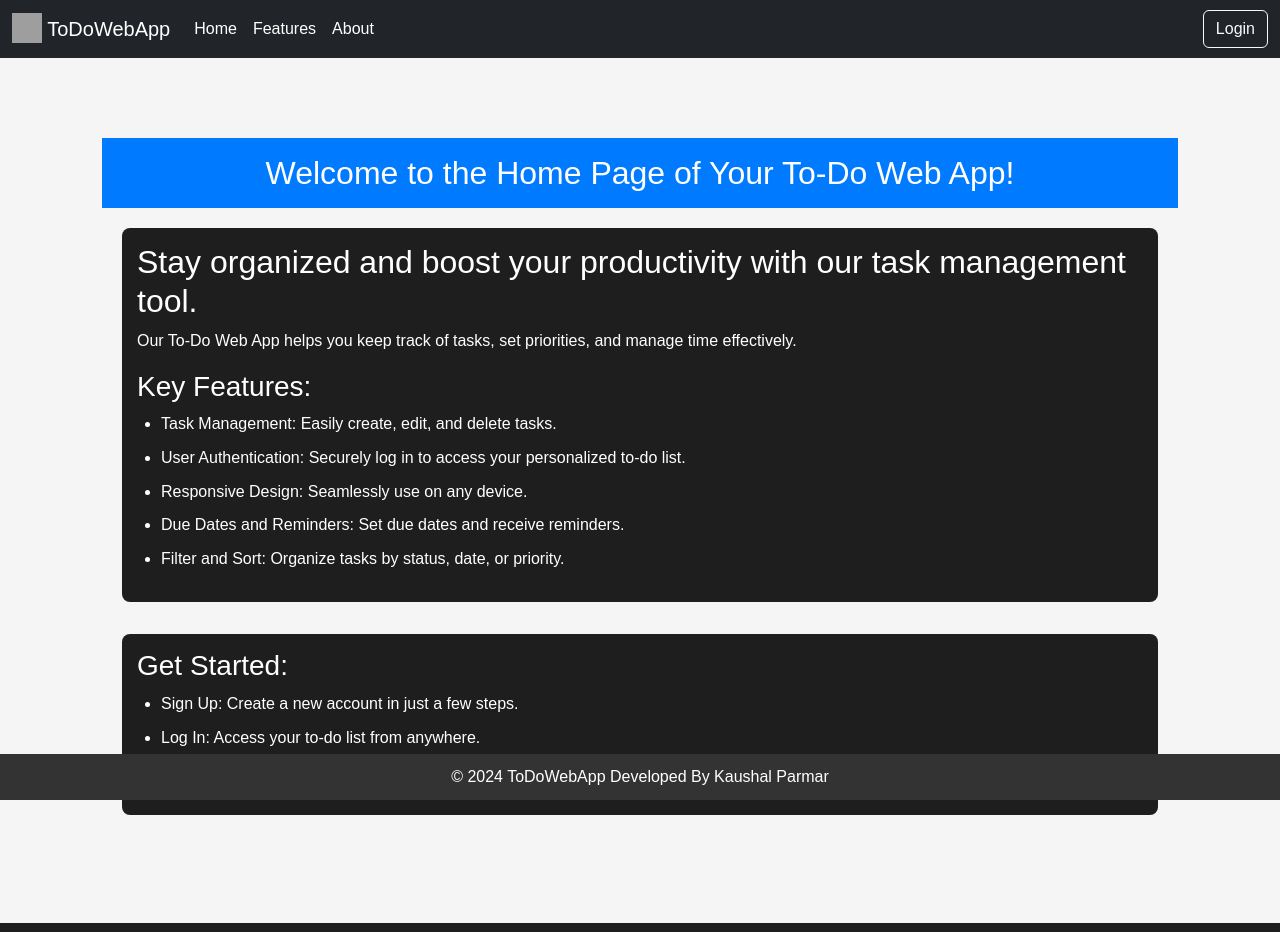
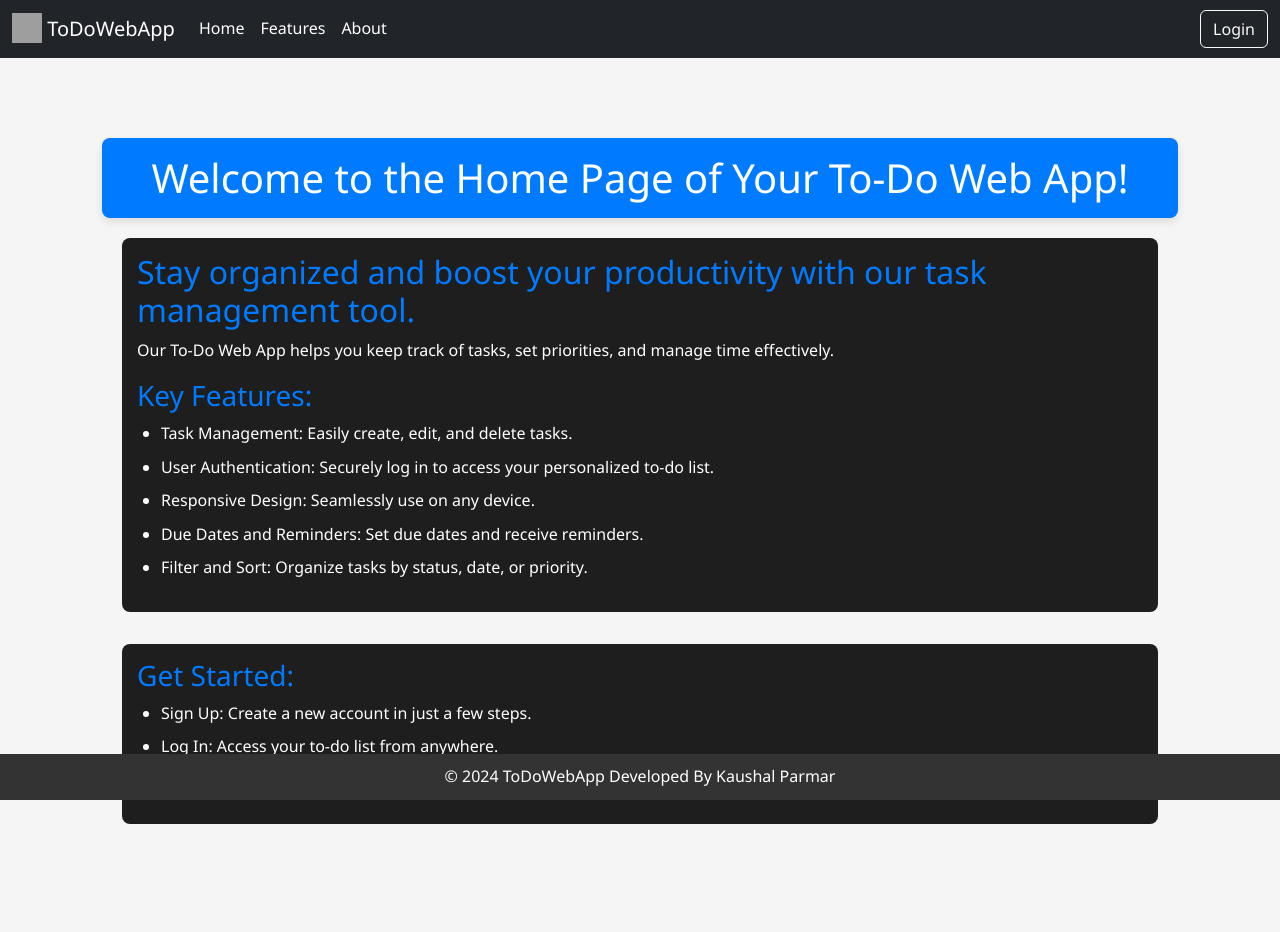
Before and after one commit to kaushal892004/ToDo_MongoDB, a Flask app: page /features in a window 1280 px wide. Run offline with Flask 3, Linux system fonts and the light colour scheme; grey boxes are pictures that could not be loaded.

Commit message:
Update features.html

```diff
--- a/templates/features.html
+++ b/templates/features.html
@@ -5,9 +5,37 @@ Home
 {% endblock title %}
 
 {% block body %}
+<div class="container my-4">
+  <header>
+    <h1>Welcome to the Home Page of Your To-Do Web App!</h1>
+  </header>
+  <main>
+    <section class="features">
+      <h2>Stay organized and boost your productivity with our task management tool.</h2>
+      <p>Our To-Do Web App helps you keep track of tasks, set priorities, and manage time effectively.</p>
+      <h3>Key Features:</h3>
+      <ul>
+        <li>Task Management: Easily create, edit, and delete tasks.</li>
+        <li>User Authentication: Securely log in to access your personalized to-do list.</li>
+        <li>Responsive Design: Seamlessly use on any device.</li>
+        <li>Due Dates and Reminders: Set due dates and receive reminders.</li>
+        <li>Filter and Sort: Organize tasks by status, date, or priority.</li>
+      </ul>
+    </section>
+    <section class="get-started">
+      <h3>Get Started:</h3>
+      <ol>
+        <li>Sign Up: Create a new account in just a few steps.</li>
+        <li>Log In: Access your to-do list from anywhere.</li>
+        <li>Add Tasks: Start organizing your day.</li>
+      </ol>
+    </section>
+  </main>
+</div>
+
 <style>
     body {
-        font-family: Arial, sans-serif;
+        font-family: 'Segoe UI', Tahoma, Geneva, Verdana, sans-serif;
         line-height: 1.6;
         margin: 0;
         padding: 0;
@@ -20,16 +48,19 @@ Home
         color: #fff;
         padding: 1rem;
         text-align: center;
-        transition: background-color 0.3s ease;
+        border-radius: 8px;
+        box-shadow: 0 4px 8px rgba(0, 0, 0, 0.1);
+        transition: background-color 0.3s ease, transform 0.3s ease;
     }
 
     header:hover {
         background-color: #0056b3;
+        transform: scale(1.02);
     }
 
     header h1 {
         margin: 0;
-        font-size: 2rem;
+        font-size: 2.5rem;
         animation: fadeIn 1s ease-out;
     }
 
@@ -37,8 +68,12 @@ Home
         padding: 1rem;
     }
 
+    main {
+        animation: fadeInUp 1s ease-out;
+    }
+
     h2, h3 {
-        color: white;
+        color: #007bff;
         animation: slideIn 1s ease-out;
     }
 
```
Also changed, not shown: other parts of templates/features.html (+5 -28 lines).
